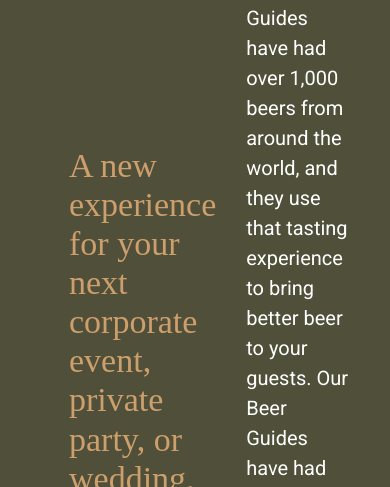
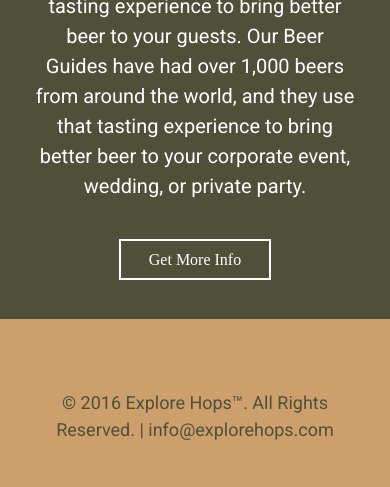
Before and after one commit to coreybrown89/explore-hops, a plain HTML site: page index.html in a window 390 px wide. Shown: the part 1090-1577 px from the top of the page. Drawn offline with nearby package versions, Linux system fonts and the light colour scheme.

Commit message:
update mobile styles

```diff
--- a/style.css
+++ b/style.css
@@ -109,3 +109,25 @@ img.eh-logo {
   left: 35px;
   width: 150px;
 }
+
+@media screen and (max-width: 700px) {
+  section.eh-two-up {
+  flex-direction: column;
+  padding: 50px 35px;
+  justify-content: center;
+  align-items: center;
+  text-align: center;
+}
+
+h2 {
+  padding: 0;
+  margin: 0;
+}
+
+footer {
+  flex-direction: column;
+  padding: 20px 35px;
+  text-align: center;
+}
+
+}
```
